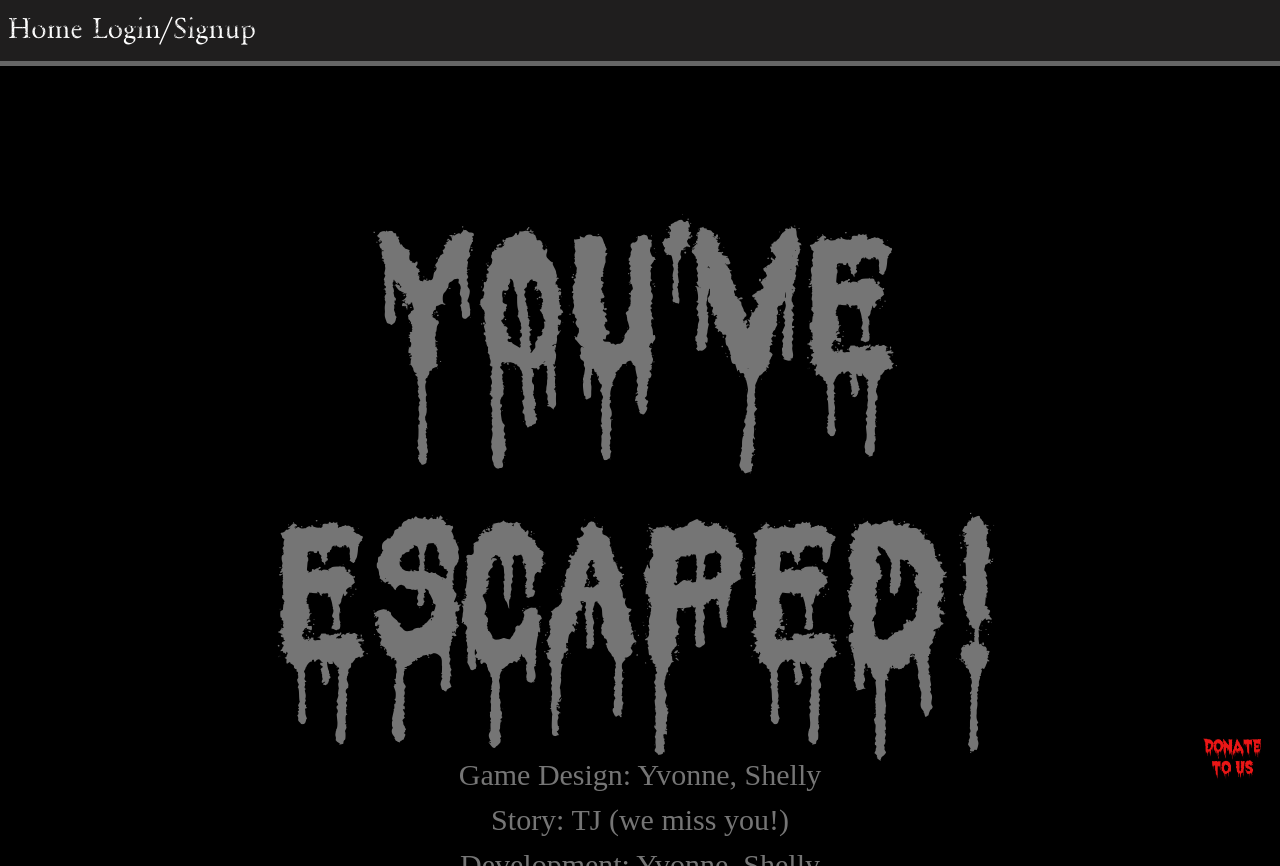
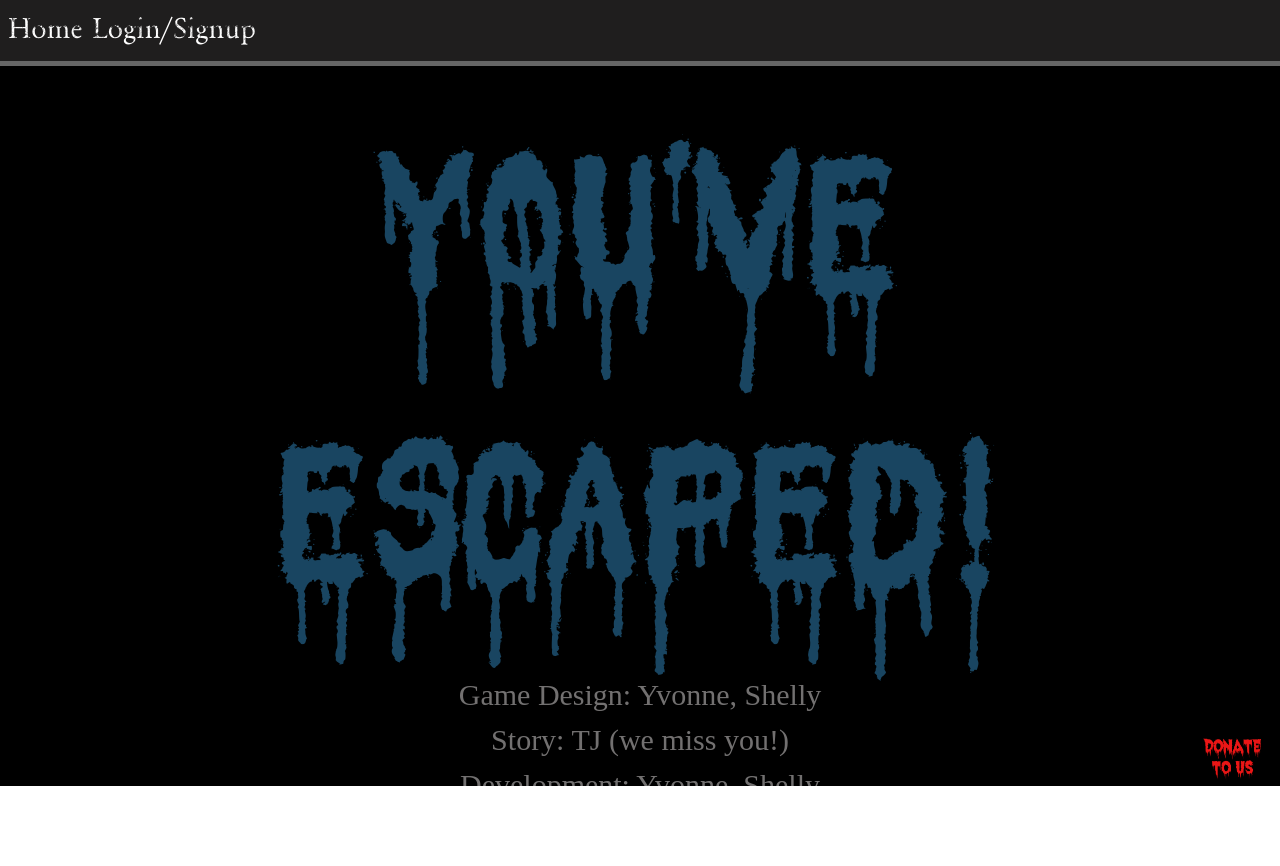
Before and after one commit to yvonneewa/final-project, a React (Vite) app in the folder client/: page /escaped in a window 1280 px wide. After the commit the page ends 800 px from the top, so only its background shows below. Built offline with nearby package versions, Linux system fonts and the light colour scheme; no server answers.

Commit message:
changed font colors

```diff
--- a/client/src/App.css
+++ b/client/src/App.css
@@ -206,6 +206,20 @@ header {
   text-align: center;
 }
 
+.creepster2 {
+  font-family: 'MyCustomFont1', cursive;
+  font-size: 12rem;
+  color: #782a2a;
+  text-align: center;
+}
+
+.creepster3 {
+  font-family: 'MyCustomFont1', cursive;
+  font-size: 12rem;
+  color: #3797d3;
+  text-align: center;
+}
+
 .fade-in-title {
   animation: fadeIn 20s;
 }
@@ -230,7 +244,7 @@ header {
 .play-button {
   padding: 30px 60px; /* Large button padding */
   font-size: 3rem; /* Larger font size */
-  color: #ff6666; /* Button text color */
+  color: #782a2a; /* Button text color */
   font-family: 'Creepy-Regular', sans-serif;
   text-align: center;
   display: block;
@@ -373,9 +387,9 @@ header {
 }
 .escape-page {
   background-color: black;
-  color: white;
+  color: rgb(249, 245, 245);
   font-family: 'Creepster', cursive;
-  height: 100vh;
+  height: 90vh;
   overflow: hidden;
   position: relative;
 }
@@ -420,12 +434,13 @@ header {
 }
 */
 .thank-you {
+  color: #782a2a;
   position: absolute;
   top: 0;
   width: 100%;
   font-size: 8rem;
   text-align: center;
-  margin-top: 50px;
+  margin-top: 0px;
   opacity: 0;
   /* transition: opacity 2s ease-in; */
   animation: fadeInText 5s ease-in-out forwards;
--- a/client/src/pages/Dead.jsx
+++ b/client/src/pages/Dead.jsx
@@ -30,7 +30,7 @@ const Dead = () => {
       <div className="col-md-10">
         <div className="title-container"></div>
         <div className="fade-in-title">
-          <h1 className="creepster">You Are Dead</h1>
+          <h1 className="creepster2">You Are Dead</h1>
         </div>
         <div align="center">
           <a
--- a/client/src/pages/Escape.jsx
+++ b/client/src/pages/Escape.jsx
@@ -23,7 +23,7 @@ useEffect(() => {
       <div className="credits-container">
         <div className="credits">
           <div className="fade-in-title">
-            <h1 className="creepster">You&apos;ve Escaped!</h1>
+            <h1 className="creepster3">You&apos;ve Escaped!</h1>
             <p>Game Design: Yvonne, Shelly</p>
             <p>Story: TJ (we miss you!)   </p>
             <p>Development: Yvonne, Shelly</p>
```
